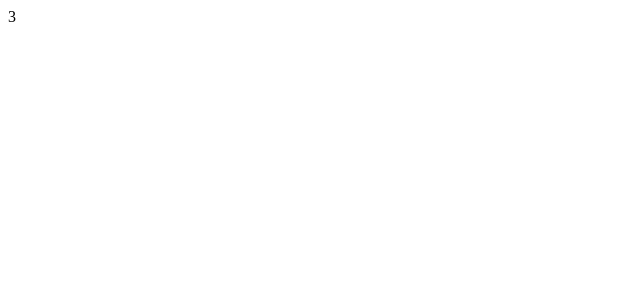
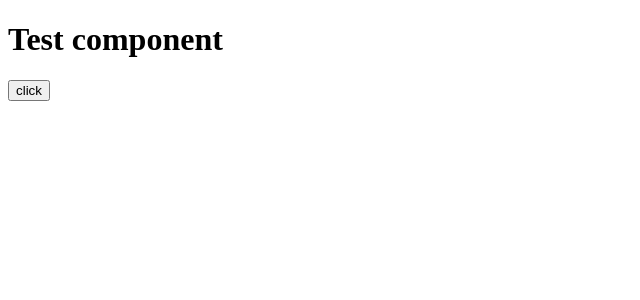
Before and after one commit to Joruno-w/react, a React (Create React App) app: page / in a window 1280 px wide. Shown: the top 300 px of the page, without its empty margins (0-640 px from the left). Built offline with nearby package versions, Linux system fonts and the light colour scheme.

Commit message:
useImperativeHandle

```diff
--- a/src/App.js
+++ b/src/App.js
@@ -1,45 +1,28 @@
-import React, {useEffect, useRef, useState} from 'react';
-function App() {
-    const [n,setN] = useState(10);
-    const nRef = useRef(n); //{current: 10}
-    useEffect(()=>{
-        const timer = setInterval(()=>{
-            nRef.current--;
-            setN(nRef.current);
-            if (nRef.current === 0){
-                clearInterval(timer);
+import React, {useImperativeHandle, useRef} from 'react';
+
+function Test(props,ref) {
+    useImperativeHandle(ref,()=>{
+        return{
+            method(){
+                console.log("method called");
             }
-        },1000);
-        return ()=>{
-            clearTimeout(timer);
         }
     },[]);
+    return <h1>Test component</h1>
+}
+
+const TestWrapper = React.forwardRef(Test);
+
+function App() {
+    const Ref = useRef();
     return (
         <div>
-            {n}
+            <TestWrapper ref={Ref}/>
+            <button onClick={()=>{
+                Ref.current.method();
+            }}>click</button>
         </div>
     );
 }
 
-// function App() {
-//     const [n, setN] = useState(10);
-//     const timer = useRef();
-//     useEffect(() => {
-//         if (n === 0){
-//             return;
-//         }
-//         timer.current = setTimeout(()=>{
-//             console.log(n);
-//             setN(n-1);
-//         },1000);
-//         return ()=>{
-//             clearTimeout(timer.current);
-//         }
-//     }, [n]);
-//     return(
-//         <div>
-//             {n}
-//         </div>
-//     )
-// }
 export default App;
```
Also changed, not shown: 1 other file (tests, documents, lock files or other folders).
